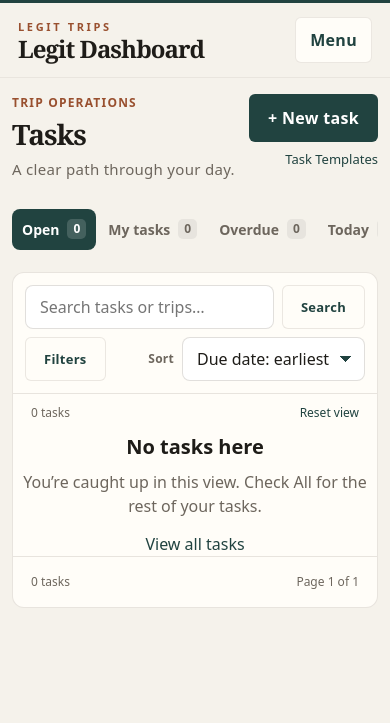
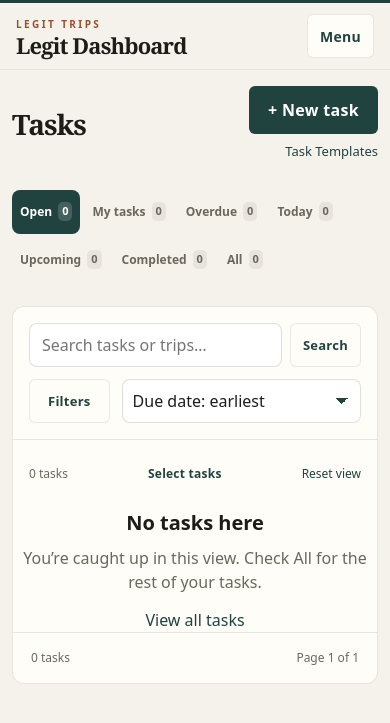
Before and after one commit to zero650/Legit-Dashboard, a Django app: page /tasks/ in a window 390 px wide. Shown: the top 723 px of the page. Run offline with Django 5.2, Linux system fonts and the light colour scheme; the visitor is signed in with stand-in values (Sample User, id 1); data comes from the database, SQL or seed files in the repository; data that the repository does not hold is empty; parts of the project's set-up code (start-up, migrations or seed data) failed here and were passed over.

Commit message:
Improve mobile task queue spacing and selection controls

```diff
--- a/static/trips/task_queue.css
+++ b/static/trips/task_queue.css
@@ -31,7 +31,8 @@
 .queue-table .assignee-col { width: 170px; }
 .queue-table .status-col { width: 140px; }
 .queue-table .due-col { width: 158px; padding-right: 16px; }
-.queue-table input[type=checkbox] { width: 16px; height: 16px; min-height: 16px; accent-color: var(--accent); cursor: pointer; }
+.queue-table input[type=checkbox] { width: 16px; height: 16px; min-height: 16px; padding: 0; margin: 0; accent-color: var(--accent); cursor: pointer; }
+.mobile-selection-toggle { display: none; }
 .queue-table select, .queue-table input[type=date] { border-color: transparent; background-color: transparent; min-height: 36px; font-size: 13px; padding: 6px; border-radius: 5px; }
 .queue-table select { padding-right: 28px; background-position: calc(100% - 14px) 50%, calc(100% - 8px) 50%; background-size: 5px 5px; }
 .queue-table select:hover, .queue-table input[type=date]:hover { border-color: var(--line-strong); background-color: white; }
@@ -84,33 +85,57 @@ button:disabled { cursor: wait; opacity: .6; }
  .queue-search { flex-basis: 60%; }
 }
 @media (max-width: 780px) {
- .queue-heading { align-items: start; gap: 12px; }
+ .queue-heading { align-items: center; gap: 16px; }
+ .queue-heading .page-kicker, .queue-heading .eyebrow { display: none; }
  .queue-heading-actions { flex-direction: column-reverse; gap: 8px; align-items: end; }
- .queue-views { gap: 2px; }
- .queue-views a { padding: 10px; }
- .queue-toolbar { padding: 12px; gap: 8px; }
- .queue-search { flex-basis: 100%; }
- .queue-sort { flex: 1; justify-content: end; }
- .queue-sort select { width: auto; }
+ .queue-views { flex-wrap: wrap; gap: 4px; overflow: visible; margin-bottom: 20px; }
+ .queue-views a { padding: 8px; gap: 6px; min-height: 44px; font-size: 12px; }
+ .queue-views span { font-size: 11px; padding-inline: 4px; }
+ .queue-toolbar { display: grid; grid-template-columns: auto minmax(0,1fr); padding: 16px; gap: 12px; }
+ .queue-search { grid-column: 1 / -1; min-width: 0; }
+ .queue-search input { min-width: 0; flex: 1; width: 0; padding-inline: 12px; }
+ .queue-search button { padding-inline: 12px; }
+ .queue-sort { min-width: 0; }
+ .queue-sort label { position: absolute; width: 1px; height: 1px; overflow: hidden; clip-path: inset(50%); }
+ .queue-sort select { width: 100%; min-width: 0; padding-left: 10px; }
+ .queue-summary { padding: 12px 16px; align-items: center; }
+ .queue-summary > a { padding-block: 8px; }
+ .mobile-selection-toggle { display: inline-flex; min-height: 44px; padding: 6px 0; background: none; color: var(--accent-dark); font-size: 12px; }
+ .mobile-selection-toggle:hover { color: var(--accent); }
  .advanced-grid { grid-template-columns: repeat(2,minmax(0,1fr)); }
  .queue-table, .queue-table tbody { display: block; }
  .queue-table thead { display: none; }
- .queue-table tr[data-task-id] { display: grid; grid-template-columns: 24px 40px minmax(0,1fr); padding: 12px; border-top: 1px solid var(--line); position: relative; }
+ .queue-table tr[data-task-id] { display: grid; grid-template-columns: 44px minmax(0,1fr) 44px; column-gap: 12px; padding: 20px 16px; border-top: 1px solid var(--line); position: relative; }
+ #task-workspace.selection-ready:not(.is-selecting) .queue-table tr[data-task-id] { grid-template-columns: 44px minmax(0,1fr); }
+ #task-workspace.selection-ready:not(.is-selecting) .queue-table .select-col { display: none; }
  .queue-table td { border: 0; padding: 0 !important; }
- .queue-table .select-col, .queue-table .complete-col { width: auto; padding-top: 2px !important; }
- .queue-table .task-col { min-width: 0; }
- .mobile-context { display: block; color: var(--muted); font-size: 11px; margin-top: 4px; }
+ .queue-table .select-col, .queue-table .complete-col { width: auto; }
+ .queue-table .complete-col { grid-column: 1; grid-row: 1; }
+ .queue-table .task-col { min-width: 0; grid-column: 2; grid-row: 1; }
+ .mobile-context { display: block; color: var(--muted); font-size: 12px; margin-top: 6px; line-height: 1.6; }
+ .task-trip { margin-top: 5px; font-size: 13px; }
  .queue-table .assignee-col, .queue-table .status-col { display: none; }
- .queue-table .due-col { width: auto; grid-column: 3; display: flex; align-items: center; gap: 8px; margin-top: 8px; }
+ .queue-table .due-col { width: auto; grid-column: 2; display: flex; align-items: center; gap: 8px; margin-top: 10px; }
  .queue-table .due-col input { display: none; }
  .due-label { padding: 0; }
- .queue-table button.task-title { font-size: 15px; min-height: 32px; }
- .queue-table button.complete-button { min-height: 36px; width: 36px; }
- .queue-table input[type=checkbox] { min-height: 20px; width: 20px; height: 20px; }
- .queue-table .select-col { padding-top: 6px !important; }
+ .queue-table button.task-title { font-size: 16px; min-height: 44px; line-height: 1.4; }
+ .queue-table button.complete-button { min-height: 44px; width: 44px; }
+ .queue-table input[type=checkbox] { min-height: 24px; width: 24px; height: 24px; }
+ .queue-table .select-col { grid-column: 3; grid-row: 1; display: flex; align-items: start; justify-content: center; padding-top: 10px !important; }
  .queue-pagination { flex-wrap: wrap; }
  .bulk-bar { position: sticky; top: 90px; z-index: 2; }
  .queue-toolbar input, .queue-toolbar select, .advanced-grid input, .advanced-grid select, .bulk-bar select, .bulk-bar input { font-size: 16px; }
  .queue-toolbar button { min-height: 44px; }
+ #task-drawer { padding: 20px; }
 }
-@media (max-width: 420px) { .advanced-grid { grid-template-columns: 1fr; } .queue-heading h1 { font-size: 28px; } .queue-pagination > div { gap: 7px; } }
+@media (max-width: 420px) {
+ .advanced-grid { grid-template-columns: 1fr; }
+ .queue-heading h1 { font-size: 28px; }
+ .queue-pagination > div { gap: 7px; }
+}
+@media (max-width: 360px) {
+ .queue-toolbar { grid-template-columns: minmax(0,1fr); }
+ .queue-sort { grid-column: 1; }
+ .queue-sort label { position: static; width: auto; height: auto; clip-path: none; }
+ .queue-sort select { flex: 1; width: 0; }
+}
--- a/static/trips/task_queue.js
+++ b/static/trips/task_queue.js
@@ -143,10 +143,20 @@
 
   const bulkForm = document.getElementById('bulk-form');
   const selectAll = document.getElementById('select-all');
+  const selectionToggle = document.getElementById('selection-toggle');
+  workspace.classList.add('selection-ready');
+  function setSelecting(selecting) {
+    workspace.classList.toggle('is-selecting', selecting);
+    if (selectionToggle) {
+      selectionToggle.setAttribute('aria-pressed', String(selecting));
+      selectionToggle.textContent = selecting ? 'Done selecting' : 'Select tasks';
+    }
+  }
   const selectedRows = () => [...rows.values()].filter(row => row.querySelector('.row-select')?.checked);
   function updateSelection() {
     if (!canEdit) return;
     const count = selectedRows().length;
+    if (count) setSelecting(true);
     document.getElementById('selection-count').textContent = `${count} selected on this page`;
     bulkForm.hidden = !count;
     selectAll.checked = count > 0 && count === rows.size;
@@ -154,6 +164,13 @@
     bulkForm.querySelectorAll('button, select, input').forEach(control => control.disabled = bulkBusy || pending.size > 0);
   }
   if (bulkForm) {
+    selectionToggle.hidden = false;
+    selectionToggle.addEventListener('click', () => {
+      const selecting = !workspace.classList.contains('is-selecting');
+      if (!selecting) rows.forEach(row => { row.querySelector('.row-select').checked = false; });
+      setSelecting(selecting);
+      updateSelection();
+    });
     rows.forEach(row => row.querySelector('.row-select').addEventListener('change', updateSelection));
     selectAll.addEventListener('change', () => {
       rows.forEach(row => { row.querySelector('.row-select').checked = selectAll.checked; });
@@ -161,6 +178,7 @@
     });
     document.getElementById('clear-selection').addEventListener('click', () => {
       rows.forEach(row => { row.querySelector('.row-select').checked = false; });
+      setSelecting(false);
       updateSelection();
     });
     document.getElementById('bulk-field').addEventListener('change', event => {
--- a/templates/base.html
+++ b/templates/base.html
@@ -484,6 +484,10 @@
       }
     }
     @media (max-width: 680px) {
+      .nav { padding: 10px 16px; gap: 10px; }
+      .brand-name { font-size: 22px; }
+      .brand-mark { font-size: 10px; }
+      button.nav-toggle { min-height: 44px; font-size: 14px; padding-inline: 12px; }
       .dashboard-metrics { grid-template-columns: repeat(3, minmax(0, 1fr)); gap: 8px; }
       .dashboard-metrics .metric { padding: 12px; min-height: 90px; align-content: start; }
       .dashboard-metrics .metric-label { font-size: 12px; }
--- a/trips/templates/trips/task_list.html
+++ b/trips/templates/trips/task_list.html
@@ -33,7 +33,7 @@
         <div class="filter-actions"><button type="submit">Apply filters</button><a href="?view={{ active_view }}" data-reset>Clear filters</a></div>
       </div>
     </form>
-    <div class="queue-summary"><span>{{ paginator.count }} task{{ paginator.count|pluralize }}{% if active_view == 'upcoming' %} · Next 7 days{% endif %}{% if filters.q %} · “{{ filters.q }}”{% endif %}</span><span id="refresh-notice" hidden>Queue updated. <a href="?{{ current_querystring }}">Refresh results</a></span><a href="?view=open" data-reset>Reset view</a></div>
+    <div class="queue-summary"><span>{{ paginator.count }} task{{ paginator.count|pluralize }}{% if active_view == 'upcoming' %} · Next 7 days{% endif %}{% if filters.q %} · “{{ filters.q }}”{% endif %}</span><span id="refresh-notice" hidden>Queue updated. <a href="?{{ current_querystring }}">Refresh results</a></span>{% if perms.trips.change_task %}<button type="button" id="selection-toggle" class="mobile-selection-toggle" aria-pressed="false" hidden>Select tasks</button>{% endif %}<a href="?view=open" data-reset>Reset view</a></div>
     {% if filter_error %}<p class="queue-error" role="alert">{{ filter_error }}</p>{% endif %}
     {% if perms.trips.change_task %}
     <form id="bulk-form" class="bulk-bar" hidden>
```
